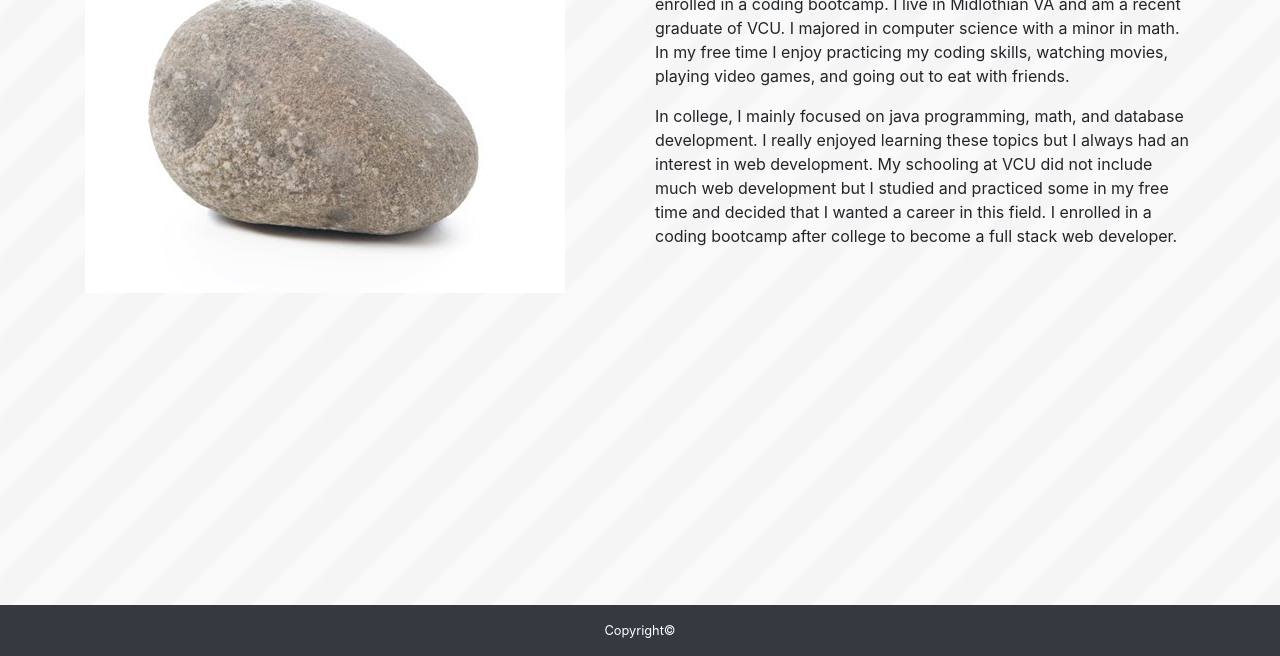
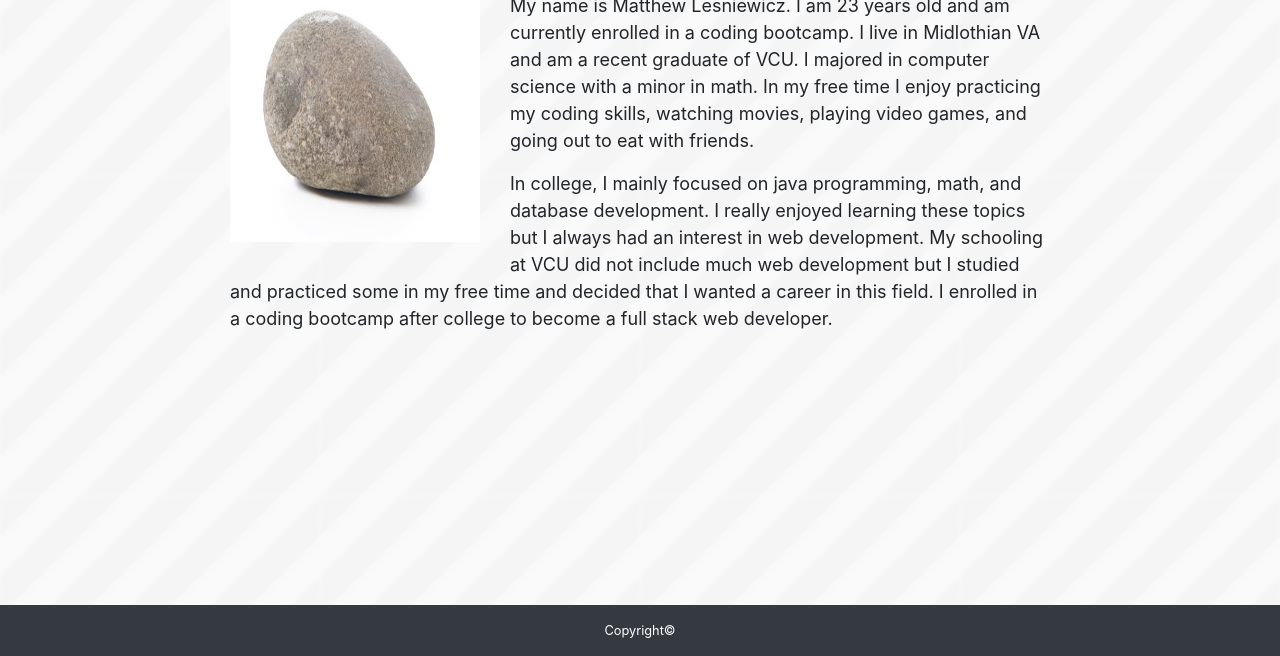
Before and after one commit to MATT0568/Bootstrap-Portfolio, a plain HTML site: page index.html in a window 1280 px wide. Shown: the part 144-800 px from the top of the page. Drawn offline with nearby package versions, Linux system fonts and the light colour scheme; a script that the page names is missing.

Commit message:
altered html

```diff
--- a/index.html
+++ b/index.html
@@ -28,19 +28,17 @@
             </ul>
         </div>
     </nav>
-
-    <div class="container">
+    <br>
+    <div style="width: 850px; height: 500px;" class="container">
         <div class="row">
             <div class="col-md-12">
                 <h1>About</h1>
             </div>
         </div>
         <div class="row">
-            <div class="col-md-6">
-                <img class="picture" src="images/johnson.jpg" alt="rock">
-            </div>
-            <div class="col-md-6">
-                <p>
+            <div class="col-md-12">
+                <img style="margin-right: 30px; margin-bottom: 30px; float: left; width: 250px; height: 250px;" class="picture" src="images/johnson.jpg" alt="rock">
+                <p style="font-size: 18px;">
                     My name is Matthew Lesniewicz. I am 23 years old and am currently enrolled in a coding bootcamp. I
                     live in
                     Midlothian VA and am a recent graduate of VCU. I majored in computer science with a minor in math.
@@ -49,7 +47,7 @@
                     to eat
                     with friends.
                 </p>
-                <p>
+                <p style="font-size: 18px;">
                     In college, I mainly focused on java programming, math, and database development. I really enjoyed
                     learning
                     these topics but I always had an interest in web development. My schooling at VCU did
```
Also changed, not shown: contact.html (+2 -2 lines), portfolio.html (+7 -7 lines).
